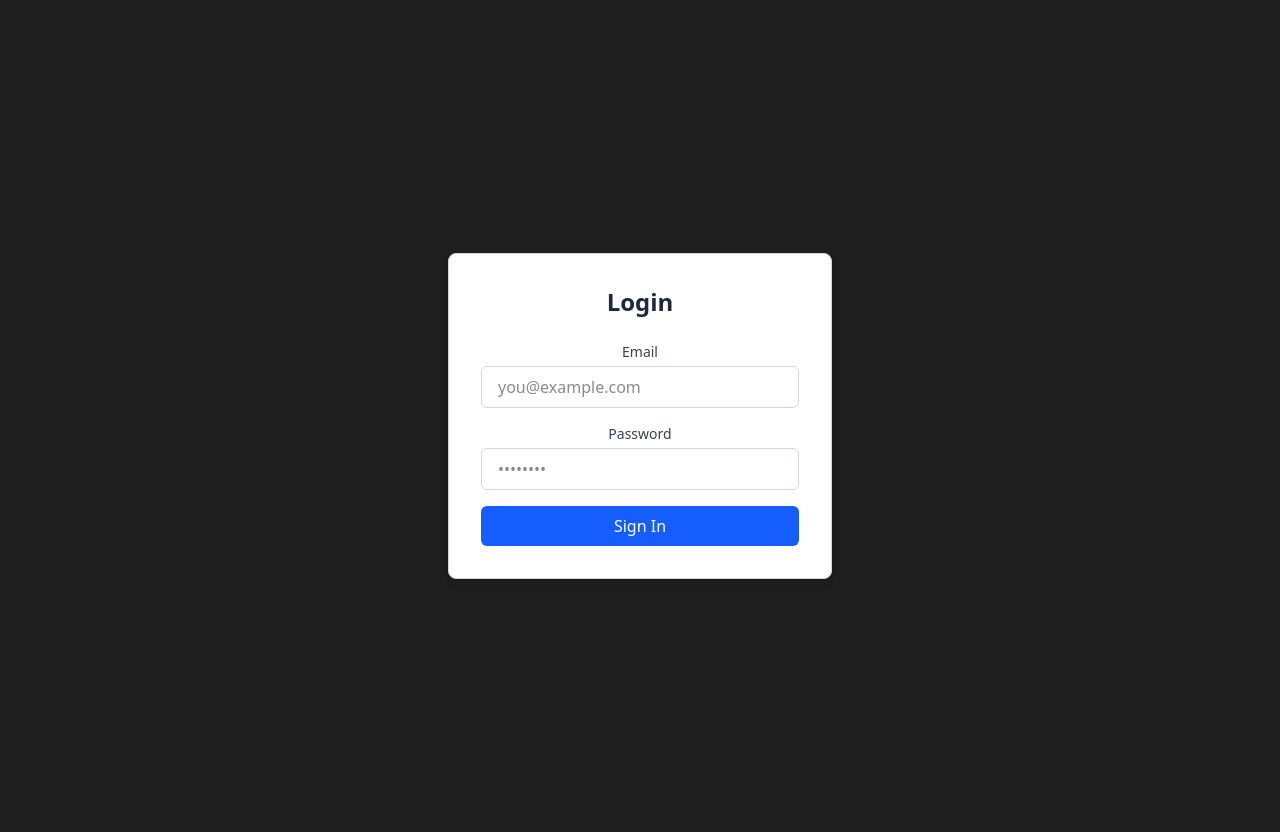
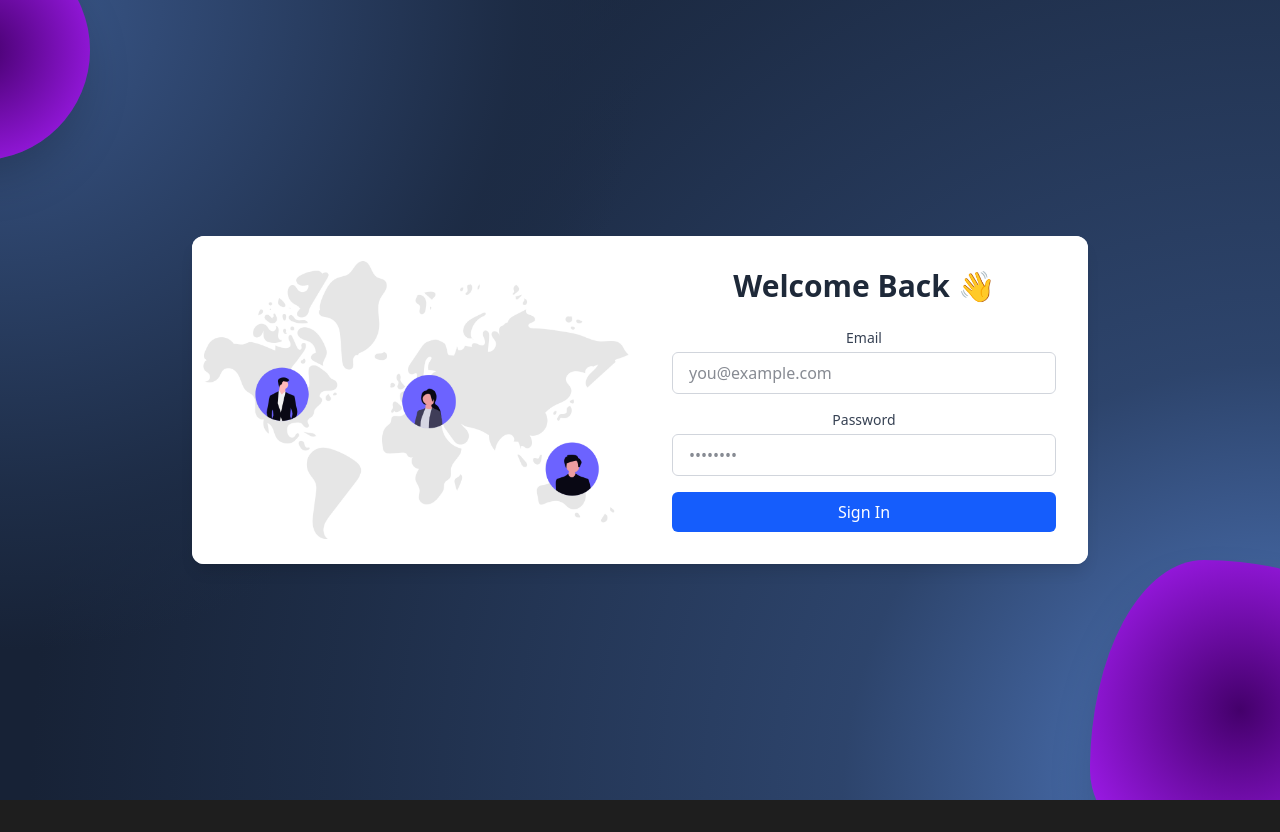
Before and after one commit to ethicalByte1443/Employee-Management-System, a React (Vite) app: page / in a window 1280 px wide. After the commit the page ends 800 px from the top, so only its background shows below. Built offline with nearby package versions, Linux system fonts and the light colour scheme.

Commit message:
New Login:

```diff
--- a/src/App.css
+++ b/src/App.css
@@ -1,7 +1,5 @@
 #root {
-  max-width: 1380px;
-  margin: auto;
-  padding: 1rem;
+
   text-align: center;
 }
 
--- a/src/components/Auth/Login.jsx
+++ b/src/components/Auth/Login.jsx
@@ -1,8 +1,6 @@
-import React from 'react'
-import { useState } from 'react'
+import React, { useState } from "react";
 
-const Login = ({handleLogin}) => {
-
+const Login = ({ handleLogin }) => {
   const [email, setEmail] = useState("");
   const [password, setPassword] = useState("");
 
@@ -11,28 +9,64 @@ const Login = ({handleLogin}) => {
     handleLogin(email, password);
     console.log(email, password);
     console.log("Submit handler called");
-    }
-
+  };
 
   return (
-    <div className="flex items-center justify-center min-h-screen  ">
-      <div className="w-full max-w-sm p-8 bg-white dark:bg-gray-800 rounded-lg shadow-md border border-gray-300 dark:border-gray-700">
-        <h2 className="text-2xl font-bold text-center text-gray-800 dark:text-white mb-6">Login</h2>
-        <form
-        onSubmit={(e) => {
-            submithandler(e);
+    <div className="min-h-screen flex items-center justify-center p-4 background-radial-gradient overflow-hidden relative">
+      {/* Decorative Radial Shapes */}
+      <div
+        id="radius-shape-1"
+        className="absolute rounded-full shadow-2xl"
+        style={{
+          height: "220px",
+          width: "220px",
+          top: "-60px",
+          left: "-130px",
+          background: "radial-gradient(#44006b, #ad1fff)",
+          overflow: "hidden",
         }}
-        className="space-y-4">
+      ></div>
+      <div
+        id="radius-shape-2"
+        className="absolute shadow-2xl"
+        style={{
+          borderRadius: "38% 62% 63% 37% / 70% 33% 67% 30%",
+          bottom: "-60px",
+          right: "-110px",
+          width: "300px",
+          height: "300px",
+          background: "radial-gradient(#44006b, #ad1fff)",
+          overflow: "hidden",
+        }}
+      ></div>
+
+      {/* Login Card */}
+      <div className="w-full max-w-4xl bg-glass rounded-xl shadow-lg flex flex-col md:flex-row overflow-hidden z-10">
+        {/* Left Illustration */}
+        <div className="hidden md:block w-1/2 bg-indigo-100 dark:bg-gray-700">
+          <img
+            src="undraw_global-team_8jok (1).png"
+            alt="Login Illustration"
+            className="w-full h-full object-cover"
+          />
+        </div>
+
+        {/* Right Form */}
+        <div className="w-full md:w-1/2 p-6 md:p-8 bg-white dark:bg-gray-800">
+          <h2 className="text-3xl font-bold text-center text-gray-800 dark:text-white mb-6">
+            Welcome Back 👋
+          </h2>
+          <form onSubmit={submithandler} className="space-y-4">
             <div>
-            <label htmlFor="email" className="block text-sm font-medium text-gray-700 dark:text-gray-300">
+              <label
+                htmlFor="email"
+                className="block text-sm font-medium text-gray-700 dark:text-gray-300"
+              >
                 Email
               </label>
               <input
                 value={email}
-            onChange={(e) => {
-                // console.log(email);
-                setEmail(e.target.value);
-            }}
+                onChange={(e) => setEmail(e.target.value)}
                 id="email"
                 type="email"
                 autoComplete="username"
@@ -42,15 +76,15 @@ const Login = ({handleLogin}) => {
               />
             </div>
             <div>
-            <label htmlFor="password" className="block text-sm font-medium text-gray-700 dark:text-gray-300">
+              <label
+                htmlFor="password"
+                className="block text-sm font-medium text-gray-700 dark:text-gray-300"
+              >
                 Password
               </label>
               <input
                 value={password}
-            onChange={(e) => {
-                // console.log(password);
-                setPassword(e.target.value);
-            }}
+                onChange={(e) => setPassword(e.target.value)}
                 id="password"
                 type="password"
                 autoComplete="current-password"
@@ -61,14 +95,43 @@ const Login = ({handleLogin}) => {
             </div>
             <button
               type="submit"
-            className="w-full bg-blue-600 text-white py-2 px-4 rounded-md hover:bg-blue-700 transition duration-200"
+              className="w-full bg-blue-600 hover:bg-blue-700 text-white py-2 px-4 rounded-md transition duration-300"
             >
               Sign In
             </button>
           </form>
         </div>
       </div>
-  )
+
+      {/* Styles for background and glass effect */}
+      <style jsx>{`
+        .background-radial-gradient {
+          background-color: hsl(218, 41%, 15%);
+          background-image: radial-gradient(
+              650px circle at 0% 0%,
+              hsl(218, 41%, 35%) 15%,
+              hsl(218, 41%, 30%) 35%,
+              hsl(218, 41%, 20%) 75%,
+              hsl(218, 41%, 19%) 80%,
+              transparent 100%
+            ),
+            radial-gradient(
+              1250px circle at 100% 100%,
+              hsl(218, 41%, 45%) 15%,
+              hsl(218, 41%, 30%) 35%,
+              hsl(218, 41%, 20%) 75%,
+              hsl(218, 41%, 19%) 80%,
+              transparent 100%
+            );
         }
 
-export default Login
+        .bg-glass {
+          background-color: hsla(0, 0%, 100%, 0.9) !important;
+          backdrop-filter: saturate(200%) blur(25px);
+        }
+      `}</style>
+    </div>
+  );
+};
+
+export default Login;
```
Also changed, not shown: public/undraw_global-team_8jok (1).png (added). Lines whose indentation alone changed are shown as unchanged.
